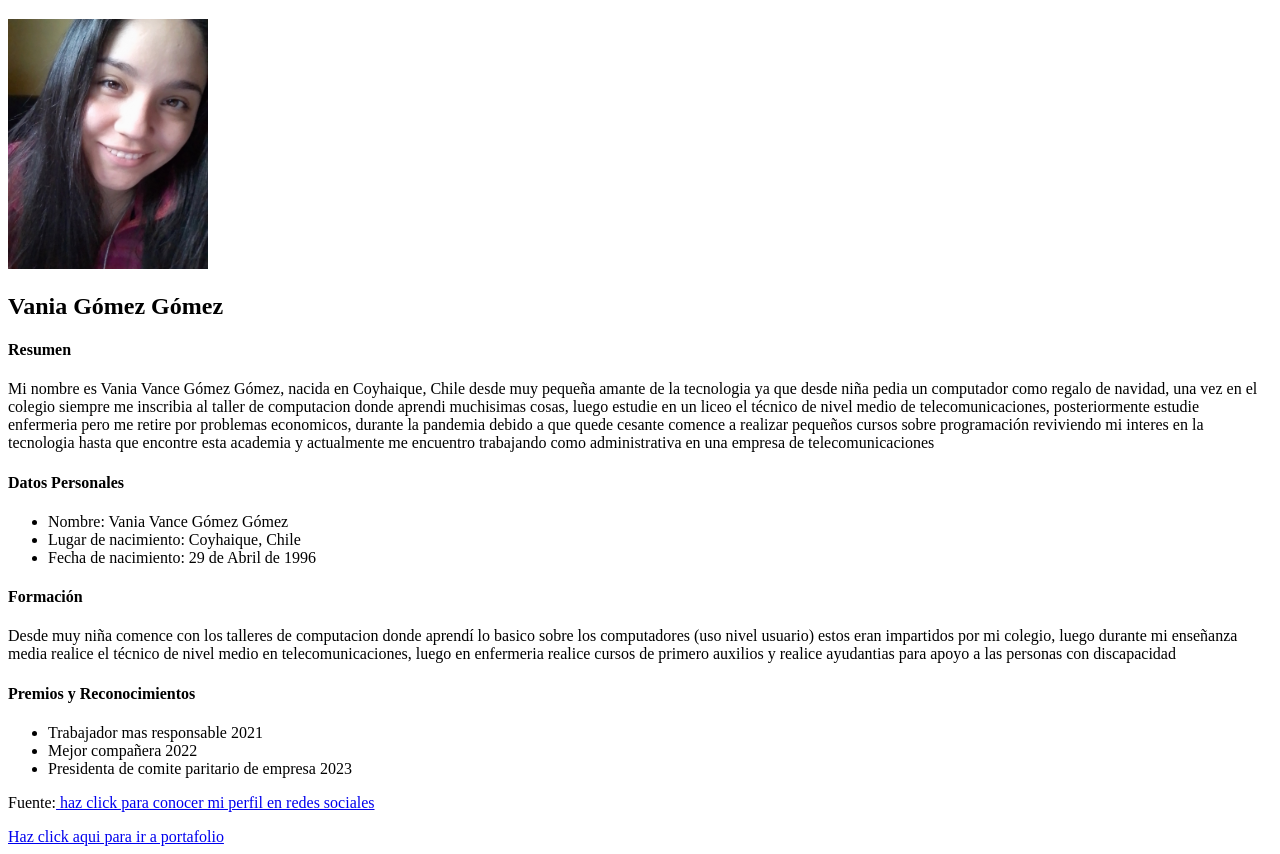
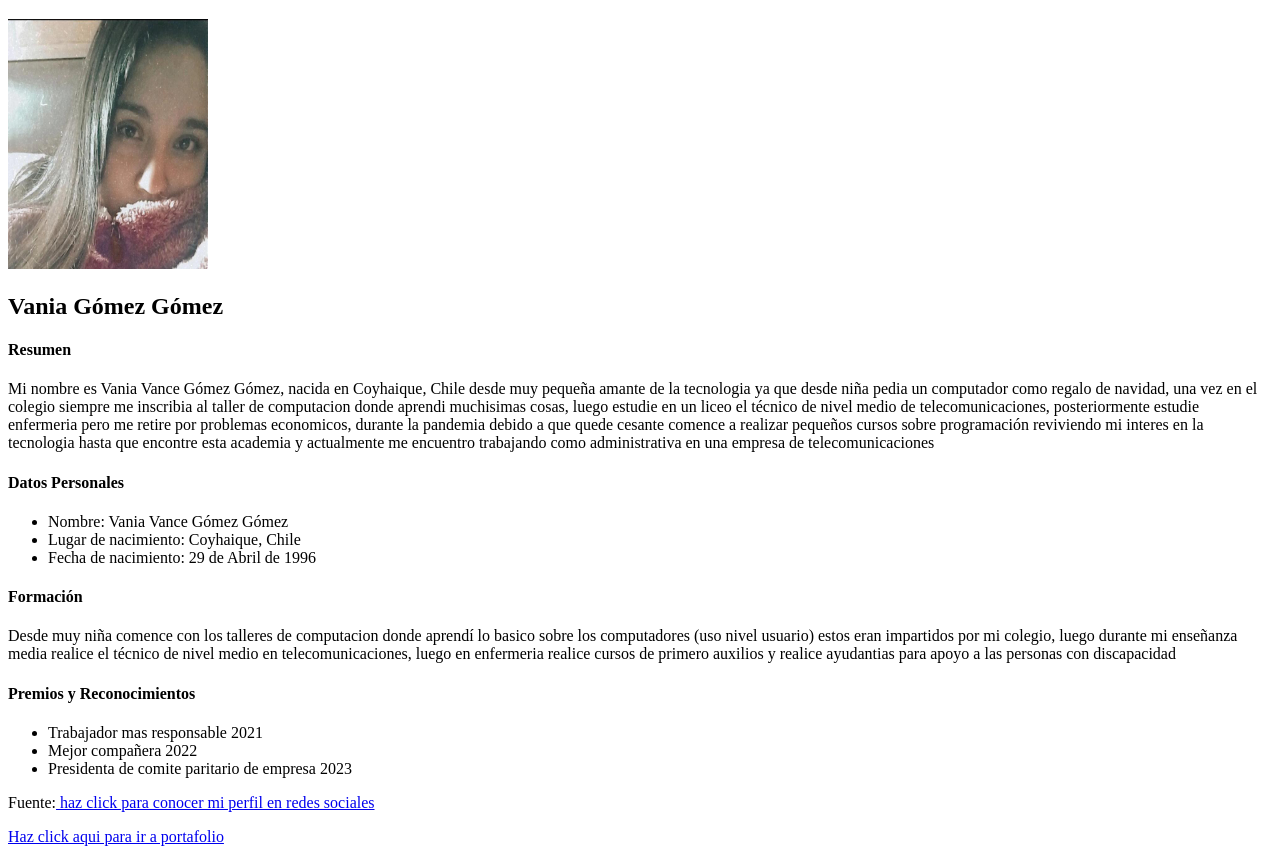
Before and after one commit to Sehoani/CV, a plain HTML site: page index.html in a window 1280 px wide. Shown: the part 61-915 px from the top of the page. Drawn offline with Linux system fonts and the light colour scheme.

Commit message:
edicion foto

```diff
--- a/index.html
+++ b/index.html
@@ -11,7 +11,7 @@
 
 <body>
     <h1>Curriculum Vitae</h1>
-    <img src="assets/imgs/foto.jpg" width="200" height="250"
+    <img src="assets/imgs/imagendeperfil.jpg" width="200" height="250"
         alt="Foto de perfil"><!--si esta en misma carpeta debe ir solamente el nombre del archivo-->
     <h2>Vania Gómez Gómez</h2>
 
```
